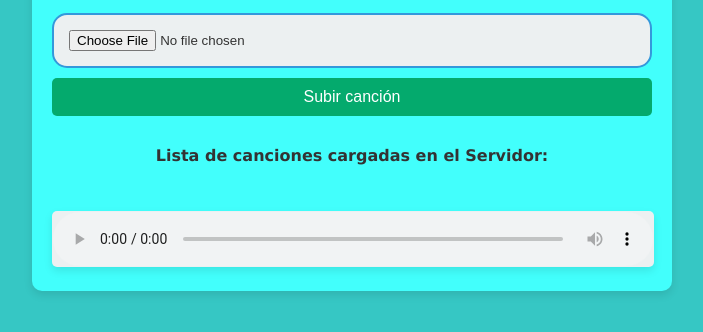
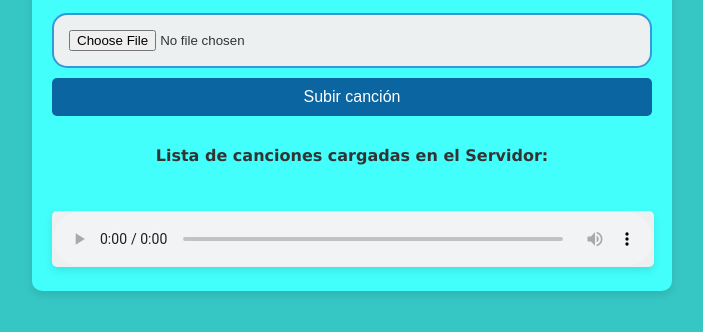
Before and after one commit to Gonzalo-ui/music, a website: page music/public/index.html in a window 1280 px wide. In both pictures the pointer is over the button "Subir canción". Shown: the part 202-534 px from the top of the page, without its empty margins (288-991 px from the left). Drawn offline with Linux system fonts and the light colour scheme; no server answers.

Commit message:
Update styles.css

```diff
--- a/music/public/styles.css
+++ b/music/public/styles.css
@@ -68,7 +68,7 @@ p {
 }
 
 #uploadForm button:hover {
-    background-color: #04AA6D;
+    background-color: #0A65A0;
 }
 
 /* Lista de canciones */
```
